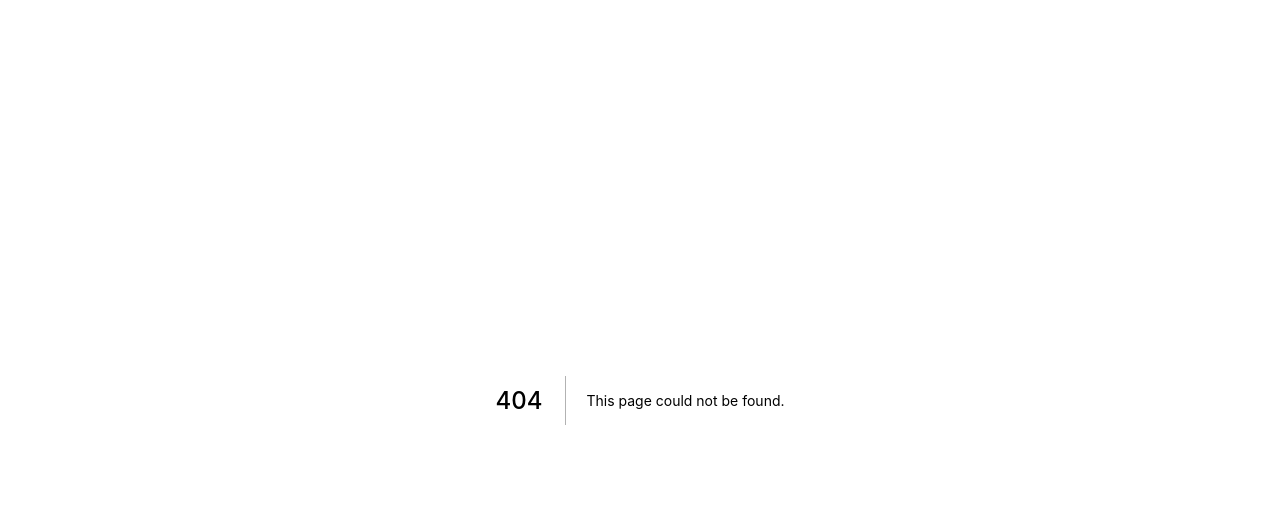
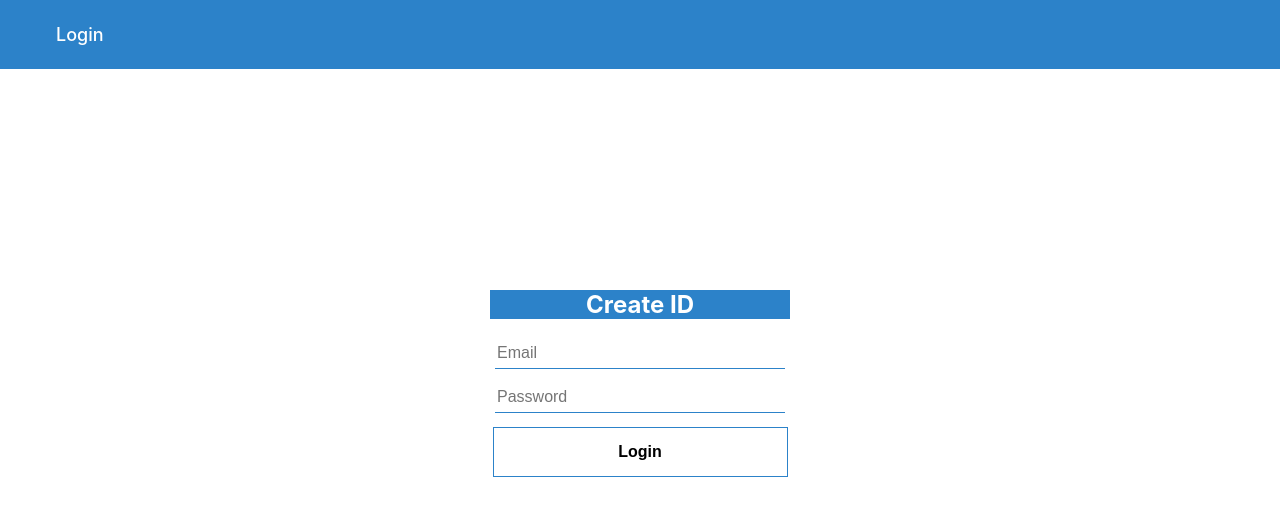
Before and after one commit to Baegarden/practice-NextJS, a Next.js app: page /login in a window 1280 px wide. Before the commit this address had no page. Shown: the top 516 px of the page. Built offline with nearby package versions, Linux system fonts and the light colour scheme.

Commit message:
add login form

```diff
--- a/components/Nav.js
+++ b/components/Nav.js
@@ -2,14 +2,23 @@ import Link from 'next/link';
 import navStyles from '../styles/Nav.module.css';
 
 const Nav = ({ navLink, navInfo }) => {
-  const url = navLink;
+  const onLogout = () => {
+    localStorage.removeItem('id');
+    localStorage.removeItem('password');
+  };
   return (
     <nav className={navStyles.nav}>
       <ul>
         <li>
-          <Link href={`${url}`}>
-            <a>{navInfo}</a>
-          </Link>
+          {navInfo === 'Logout' ? (
+            <Link href={navLink}>
+              <a onClick={onLogout}>{navInfo}</a>
+            </Link>
+          ) : (
+            <Link href={navLink}>
+              <a>{navInfo}</a>
+            </Link>
+          )}
         </li>
       </ul>
     </nav>
--- /dev/null
+++ b/pages/login.js
@@ -0,0 +1,51 @@
+import Nav from '../components/Nav';
+import loginStyles from '../styles/Login.module.css';
+import React, { useState } from 'react';
+import Link from 'next/link';
+
+const isEmail =
+  /^[0-9a-zA-Z]([-_\.]?[0-9a-zA-Z])*@[0-9a-zA-Z]([-_\.]?[0-9a-zA-Z])*\.[a-zA-Z]{2,3}$/;
+
+const login = () => {
+  const [id, setId] = useState('');
+  const [password, setPassword] = useState('');
+
+  const onLogin = () => {
+    localStorage.setItem('id', id);
+    localStorage.setItem('password', password);
+  };
+
+  return (
+    <div>
+      <Nav navLink="/login" navInfo="Login"></Nav>
+      <div className={loginStyles.wrap}>
+        <form className={loginStyles.login_form}>
+          <h2 className={loginStyles.title}>Create ID</h2>
+          <input
+            className={loginStyles.input}
+            type="text"
+            placeholder="Email"
+            onChange={e => setId(e.target.value)}
+          ></input>
+          <input
+            className={loginStyles.input}
+            type="password"
+            placeholder="Password"
+            onChange={e => setPassword(e.target.value)}
+          ></input>
+          {id === '' || isEmail.test(id) !== true ? (
+            <button>Login</button>
+          ) : (
+            <Link href={`/photos`}>
+              <a>
+                <button onClick={onLogin}>Login</button>
+              </a>
+            </Link>
+          )}
+        </form>
+      </div>
+    </div>
+  );
+};
+
+export default login;
--- /dev/null
+++ b/styles/Login.module.css
@@ -0,0 +1,43 @@
+.wrap {
+  position: absolute;
+  left: 50%;
+  top: 50%;
+  transform: translate(-50%, -50%);
+  text-align: center;
+  width: 400px;
+  height: 300px;
+}
+
+.title {
+  background-color: #2c82c9;
+  color: #fff;
+}
+
+.wrap button {
+  width: 295px;
+  height: 50px;
+  font-size: 16px;
+  font-weight: 600;
+  padding: 10px 20px;
+  background-color: #fff;
+  border: 1px solid #2c82c9;
+  transition: 0.3s;
+  cursor: pointer;
+}
+.wrap button:hover {
+  color: #fff;
+  background-color: #2c82c9;
+}
+
+.login_form {
+  padding: 20px 50px;
+}
+
+.input {
+  margin-bottom: 14px;
+  width: 290px;
+  height: 30px;
+  font-size: 16px;
+  border: 0;
+  border-bottom: 1px solid #2c82c9;
+}
--- a/styles/Nav.module.css
+++ b/styles/Nav.module.css
@@ -10,4 +10,6 @@
 .nav li {
   /* margin-right: 1rem; */
   color: #fff;
+  font-size: 18px;
+  font-weight: 500;
 }
```
Also changed, not shown: pages/index.js (+13 -2 lines), pages/photos.js (+3 -6 lines), styles/Home.module.css (+5 -114 lines), styles/Photos.module.css (+7 -3 lines).
